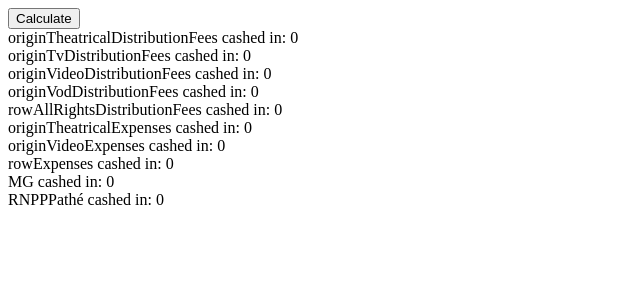
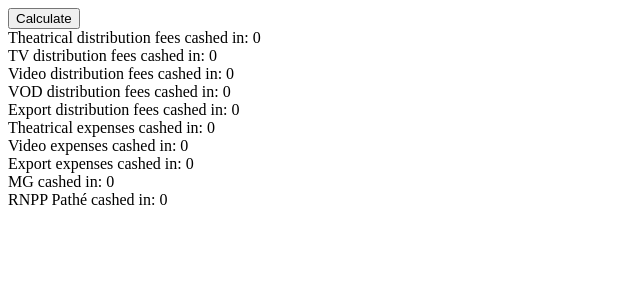
Before and after one commit to Jackseed/poc-manhattan, an Angular app: page /home in a window 1280 px wide. Shown: the top 300 px of the page, without its empty margins (0-640 px from the left). Built offline with nearby package versions, Linux system fonts and the light colour scheme.

Commit message:
receipt rights title

```diff
--- a/src/app/contract.ts
+++ b/src/app/contract.ts
@@ -84,6 +84,7 @@ interface LongFormAgreement extends Contract {}
 
 interface ReceiptRight {
   id: string;
+  title?: string;
   rights: string[]; // rightIds / vc: mb redundant with from
   cashedIn?: number;
   amount?: number;
--- a/src/app/data.ts
+++ b/src/app/data.ts
@@ -1,6 +1,7 @@
 export const ROYALTIES: ReceiptRight[] = [
   {
     id: "originTheatricalDistributionFees",
+    title: "Theatrical distribution fees",
     rights: ["originTheatrical"],
     cashedIn: 0,
     blocks: [
@@ -12,6 +13,7 @@ export const ROYALTIES: ReceiptRight[] = [
   },
   {
     id: "originTvDistributionFees",
+    title: "TV distribution fees",
     rights: ["originTv"],
     cashedIn: 0,
     blocks: [
@@ -23,6 +25,7 @@ export const ROYALTIES: ReceiptRight[] = [
   },
   {
     id: "originVideoDistributionFees",
+    title: "Video distribution fees",
     rights: ["originVideo"],
     cashedIn: 0,
     blocks: [
@@ -34,6 +37,7 @@ export const ROYALTIES: ReceiptRight[] = [
   },
   {
     id: "originVodDistributionFees",
+    title: "VOD distribution fees",
     rights: ["originVod"],
     cashedIn: 0,
     blocks: [
@@ -45,6 +49,7 @@ export const ROYALTIES: ReceiptRight[] = [
   },
   {
     id: "rowAllRightsDistributionFees",
+    title: "Export distribution fees",
     rights: ["rowAllRights"],
     cashedIn: 0,
     blocks: [
@@ -56,6 +61,7 @@ export const ROYALTIES: ReceiptRight[] = [
   },
   {
     id: "originTheatricalExpenses",
+    title: "Theatrical expenses",
     rights: ["originTheatrical"],
     amount: 1150,
     cashedIn: 0,
@@ -70,6 +76,7 @@ export const ROYALTIES: ReceiptRight[] = [
   },
   {
     id: "originVideoExpenses",
+    title: "Video expenses",
     rights: ["originVideo"],
     amount: 137,
     cashedIn: 0,
@@ -84,6 +91,7 @@ export const ROYALTIES: ReceiptRight[] = [
   },
   {
     id: "rowExpenses",
+    title: "Export expenses",
     rights: ["rowAllRights"],
     amount: 56,
     cashedIn: 0,
@@ -98,6 +106,7 @@ export const ROYALTIES: ReceiptRight[] = [
   },
   {
     id: "MG",
+    title: "MG",
     amount: 0,
     cashedIn: 0,
     rights: ["originTheatrical", "originVideo", "originVod", "rowAllRights"],
@@ -141,7 +150,8 @@ export const ROYALTIES: ReceiptRight[] = [
     ],
   }, */
   {
-    id: "RNPPPathé",
+    id: "RNPPPathe",
+    title: "RNPP Pathé",
     amount: 0,
     cashedIn: 0,
     rights: [
--- a/src/app/receipt-calculation/receipt-calculation.component.html
+++ b/src/app/receipt-calculation/receipt-calculation.component.html
@@ -1,4 +1,4 @@
 <button (click)="getRNPP()">Calculate</button>
 <div *ngFor="let receiptRight of receiptRights">
-  {{ receiptRight.id }} cashed in: {{ receiptRight.cashedIn }}
+  {{ receiptRight.title }} cashed in: {{ receiptRight.cashedIn }}
 </div>
```
